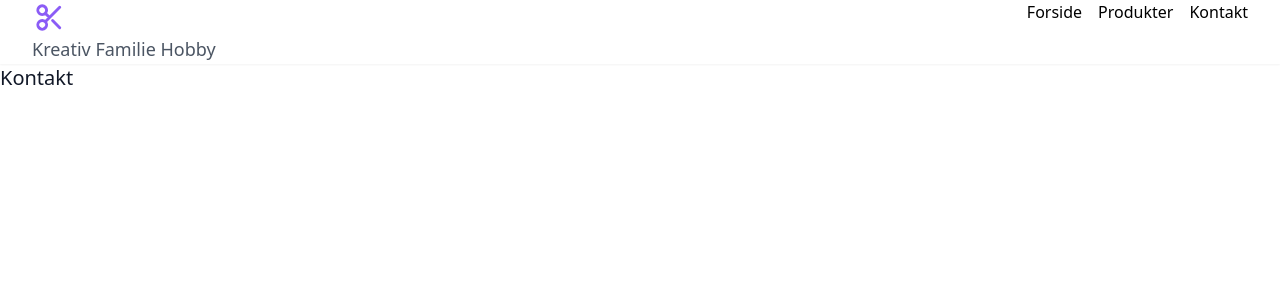
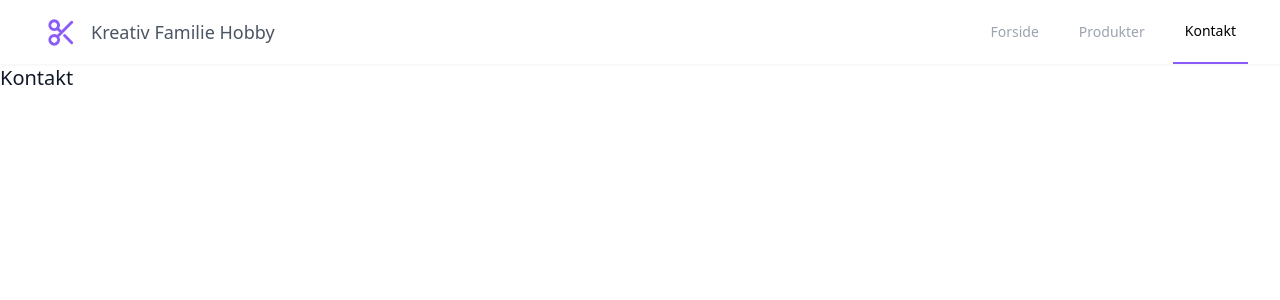
Before and after one commit to RoWaBo/familie-hobby-next-app, a Next.js app: page /kontakt in a window 1280 px wide. Shown: the top 300 px of the page. Built offline with nearby package versions, Linux system fonts and the light colour scheme.

Commit message:
Renamed and replaced MyLink to NavLink

```diff
--- a/components/NavBar.tsx
+++ b/components/NavBar.tsx
@@ -1,7 +1,7 @@
 /* This example requires Tailwind CSS v2.0+ */
 import { Disclosure } from '@headlessui/react'
 import { MenuIcon, XIcon, ScissorsIcon } from '@heroicons/react/outline'
-import MyLink from './MyLink'
+import NavLink from './NavLink'
 const navigation = [
   { name: 'Forside', href: '/' },
   { name: 'Produkter', href: '/produkter' },
@@ -28,20 +28,20 @@ const NavBar = () => {
               </div>
               <div className="flex-1 flex items-center justify-center h-full sm:items-stretch sm:justify-start">
                 <div className="flex-shrink-0 flex items-center h-full">
-                  <MyLink href="/" className="border-none h-full">
+                  <NavLink href="/" className="border-none h-full">
                     <ScissorsIcon height={35} className="text-primary mr-3" />
                     <h1 className="text-lg text-gray-600">Kreativ Familie Hobby</h1>
-                  </MyLink>
+                  </NavLink>
                 </div>
                 <div className="hidden sm:block ml-auto">
                   <div className="flex space-x-4 h-full">
                     {navigation.map((item, index) => (
-                      <MyLink
+                      <NavLink
                         key={index}
                         href={item.href}
                       >
                         {item.name}
-                      </MyLink>
+                      </NavLink>
                     ))}
                   </div>
                 </div>
@@ -54,12 +54,12 @@ const NavBar = () => {
             <div className="px-2 pt-2 pb-3 space-y-1">
               {navigation.map((item, index) => (
                 <Disclosure.Button key={index} className="flex w-full">
-                  <MyLink
+                  <NavLink
                     href={item.href}
                     className="border-none"
                   >
                     {item.name}
-                  </MyLink>
+                  </NavLink>
                 </Disclosure.Button>
               ))}
             </div>
--- /dev/null
+++ b/components/NavLink.tsx
@@ -0,0 +1,29 @@
+import { useRouter } from 'next/dist/client/router';
+import Link from 'next/link'
+
+type NavLinkProps = {
+    href: string
+    className?: string
+}
+
+const NavLink: React.FC<NavLinkProps> = ({ href, children, className, ...props }) => {
+    const router = useRouter()
+
+    const linkIsActive = router.route === href
+
+    const activePassiveStyle = linkIsActive ? 'border-b-2 border-primary' : 'text-gray-400'
+
+    return (
+        <Link
+            href={href}
+            {...props}
+        >
+            <a
+                className={`flex items-center px-3 py-2 text-sm font-medium w-full hover:bg-gray-100 hover:text-black ${className} ${activePassiveStyle}`}>
+                {children}
+            </a>
+        </Link>
+    );
+}
+
+export default NavLink;
```
